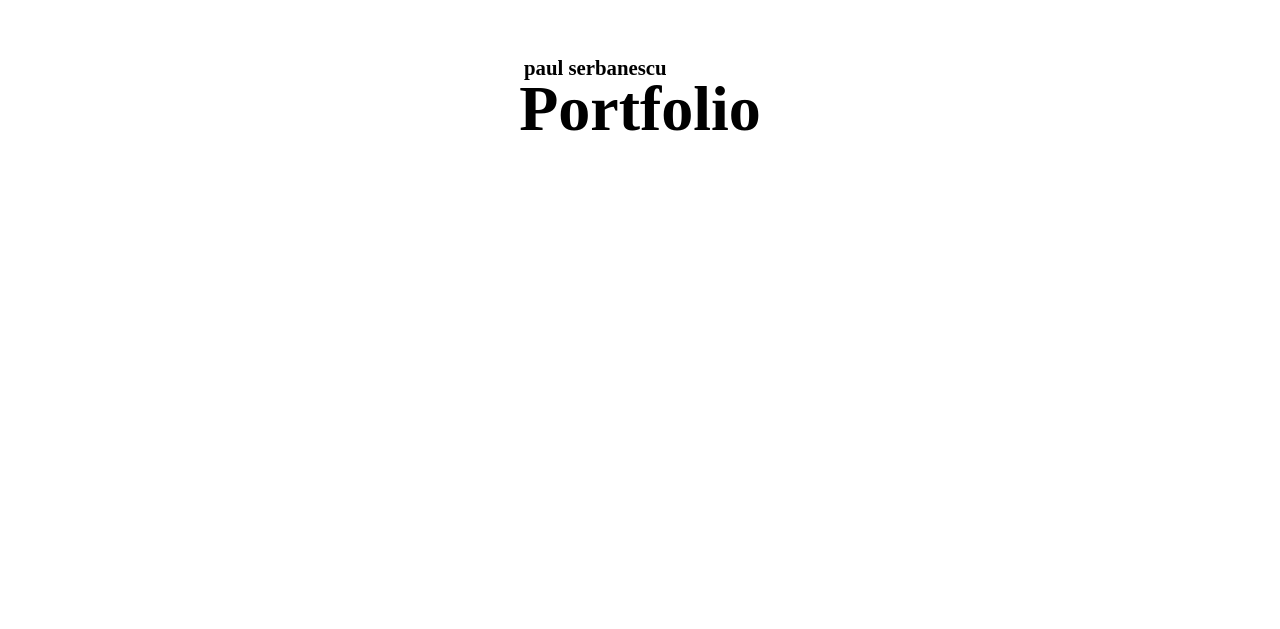
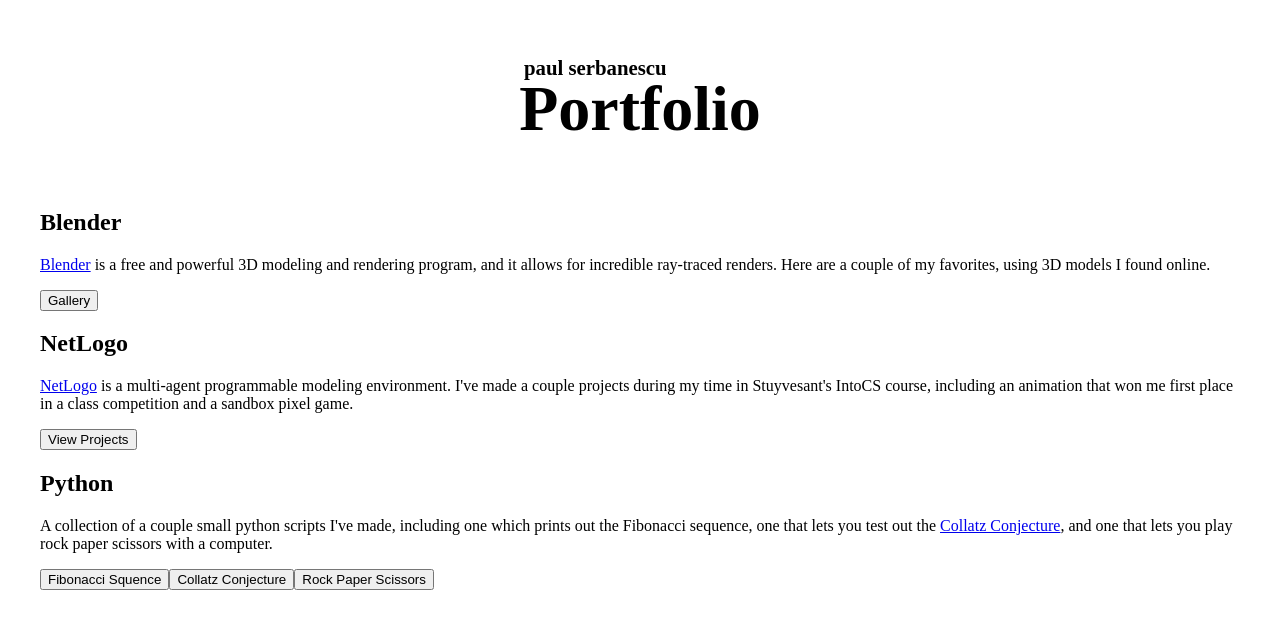
Before and after one commit to pserb/pserb-me-2024, a Next.js app: page /portfolio in a window 1280 px wide. Shown: the part 139-768 px from the top of the page. Built offline with nearby package versions, Linux system fonts and the light colour scheme.

Commit message:
update portfolio

```diff
--- a/pages/portfolio.js
+++ b/pages/portfolio.js
@@ -15,6 +15,31 @@
         <div className={pf.titlecontainer}>
           <h1 className={pf.title}><span className={pf.subtitle}>paul serbanescu</span>Portfolio</h1>
         </div>
+        <div className={pf.content}>
+          <div className={pf.section}>
+            <h2 className={pf.sectiontitle}>Blender</h2>
+            <p className={pf.sectioncontent}><a className={pf.link} href="https://www.blender.org/" target="_blank">Blender</a> is a free and powerful 3D modeling and rendering program, and it allows for incredible ray-traced renders. Here are a couple of my favorites, using 3D models I found online.</p>
+            <button className={pf.buttonsm}>Gallery</button>
+          </div>
+          {/* <span className={pf.dot}>&bull;</span> */}
+          <div className={pf.content}>
+            <div className={pf.section}>
+              <h2 className={pf.sectiontitle}>NetLogo</h2>
+              <p className={pf.sectioncontent}><a className={pf.link} href="https://ccl.northwestern.edu/netlogo/">NetLogo</a> is a multi-agent programmable modeling environment. I've made a couple projects during my time in Stuyvesant's IntoCS course, including an animation that won me first place in a class competition and a sandbox pixel game.</p>
+              <button className={pf.buttonmd}>View Projects</button>
+            </div>
+          </div>
+          {/* <span className={pf.dot}>&bull;</span> */}
+          <div className={pf.content}>
+            <div className={pf.section}>
+              <h2 className={pf.sectiontitle}>Python</h2>
+              <p className={pf.sectioncontent}>A collection of a couple small python scripts I've made, including one which prints out the Fibonacci sequence, one that lets you test out the <a className={pf.link} href="https://en.wikipedia.org/wiki/Collatz_conjecture" target="_blank">Collatz Conjecture</a>, and one that lets you play rock paper scissors with a computer.</p>
+              <button className={pf.buttonlist}>Fibonacci Squence</button>
+              <button className={pf.buttonlist}>Collatz Conjecture</button>
+              <button className={pf.buttonlist}>Rock Paper Scissors</button>
+            </div>
+          </div>
+        </div>
       </main>
 
     </div>
```
